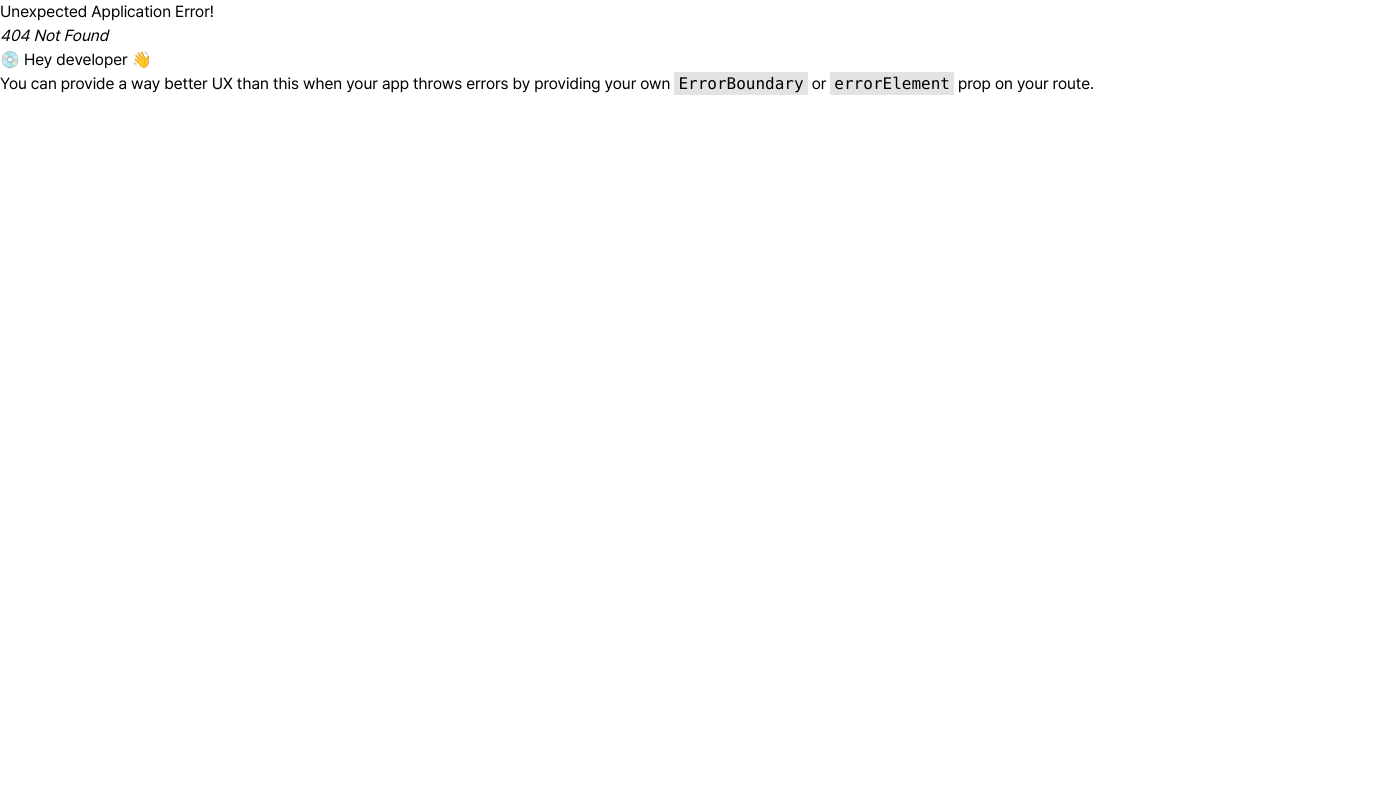
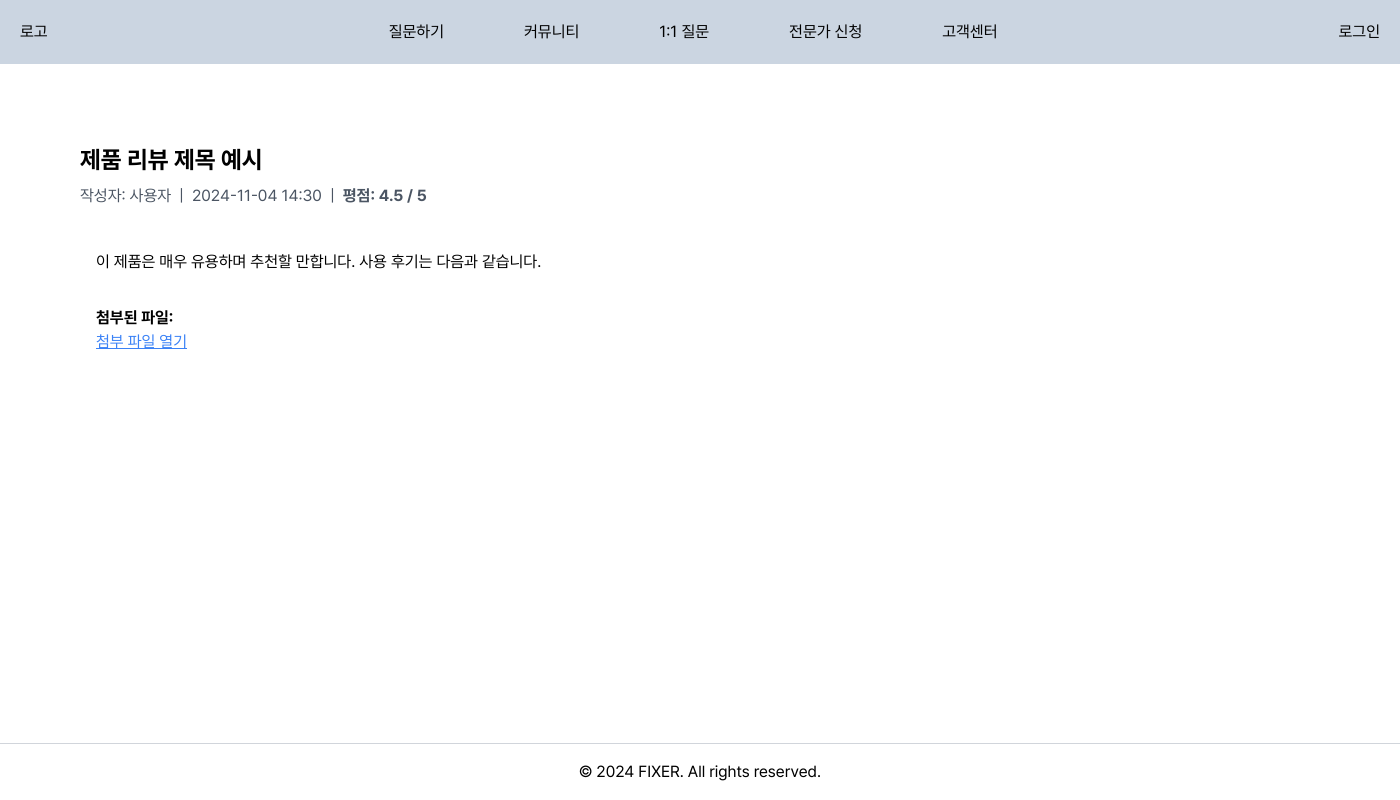
Before and after one commit to DUDADIDO/FIXER, a React (Vite) app in the folder FE/: page /reviewdetail in a window 1280 px wide. Before the commit this address had no page. Shown: the whole page, 1400 px wide, since content can reach past the window. Built offline with nearby package versions, Linux system fonts and the light colour scheme.

Commit message:
feat
게시물들 세부 페이지 개발
review, notice

```diff
--- a/FE/src/App.jsx
+++ b/FE/src/App.jsx
@@ -11,6 +11,9 @@ import WriteReview from "./components/storepage/writepostpage/WriteReview";
 import StoreRegisterPage from "./pages/StoreRegisterPage";
 import WriteNotice from "./components/storepage/writepostpage/WriteNotice";
 import WriteQnA from "./components/storepage/writepostpage/WriteQnA";
+import QnADetail from "./components/storepage/detailpage/QnADetail";
+import ReviewDetail from "./components/storepage/detailpage/ReviewDetail";
+import NoticeDetail from "./components/storepage/detailpage/NoticeDetail";
 
 
 const router = createBrowserRouter([
@@ -26,6 +29,9 @@ const router = createBrowserRouter([
       { path: "/writenotice", element: <WriteNotice /> },
       { path: "/writeqna", element: <WriteQnA /> },
       { path: "/storeregister", element: <StoreRegisterPage /> },
+      { path: "/qnadetail", element: <QnADetail /> },
+      { path: "/reviewdetail", element: <ReviewDetail /> },
+      { path: "/noticedetail", element: <NoticeDetail /> },
     ],
   },
   {
--- /dev/null
+++ b/FE/src/components/storepage/detailpage/NoticeDetail.jsx
@@ -0,0 +1,23 @@
+import React from "react";
+import dummyNoticeData from "./dummyNoticeData.json"; // JSON 파일로부터 데이터 가져오기
+
+export default function NoticeDetail({ data = dummyNoticeData }) {
+  return (
+    <div className="flex flex-col justify-start items-start mt-10 w-full">
+      <div className="w-full mb-4">
+        <p className="text-2xl font-semibold mb-2">{data.title}</p>
+        <div className="flex justify-between">
+          <div className="flex space-x-2 items-center">
+            <p>작성자: {data.author}</p>
+            <p>|</p>
+            <p>{data.created_at}</p>
+          </div>
+        </div>
+      </div>
+      <hr className="my-1 border-0 dark:bg-gray-200 w-full h-0.5" />
+      <div className="p-4">
+        <p>{data.content}</p>
+      </div>
+    </div>
+  );
+}
--- /dev/null
+++ b/FE/src/components/storepage/detailpage/ReviewDetail.jsx
@@ -0,0 +1,39 @@
+import React from "react";
+import dummyReviewData from "./dummyReviewData.json"; // JSON 파일로부터 데이터 가져오기
+
+export default function ReviewDetail({ data = dummyReviewData }) {
+  return (
+    <div className="flex flex-col justify-start items-start mt-10 w-full">
+      <div className="w-full mb-4">
+        <p className="text-2xl font-semibold mb-2">{data.title}</p>
+        <div className="flex justify-between">
+          <div className="flex space-x-2 items-center text-gray-600">
+            <p>작성자: {data.author}</p>
+            <p>|</p>
+            <p>{data.created_at}</p>
+            <p>|</p>
+            {/* 평점을 작성자와 생성일시 옆에 표시 */}
+            <p className = "font-bold">평점: {data.rating} / 5</p>
+          </div>
+        </div>
+      </div>
+      <hr className="my-1 border-0 dark:bg-gray-200 w-full h-0.5" />
+      <div className="p-4">
+        <p>{data.content}</p>
+      </div>
+      {data.attached_file && (
+        <div className="p-4">
+          <p className="font-semibold">첨부된 파일:</p>
+          <a
+            href={data.attached_file}
+            target="_blank"
+            rel="noopener noreferrer"
+            className="text-blue-500 underline"
+          >
+            첨부 파일 열기
+          </a>
+        </div>
+      )}
+    </div>
+  );
+}
--- /dev/null
+++ b/FE/src/components/storepage/detailpage/dummyNoticeData.json
@@ -0,0 +1,6 @@
+{
+    "title": "공지사항 제목 예시",
+    "content": "이것은 공지사항의 내용입니다. 중요한 정보가 포함되어 있습니다.",
+    "author": "관리자",
+    "created_at": "2024-11-04 10:00"
+  }
--- /dev/null
+++ b/FE/src/components/storepage/detailpage/dummyReviewData.json
@@ -0,0 +1,8 @@
+{
+    "title": "제품 리뷰 제목 예시",
+    "author": "사용자",
+    "created_at": "2024-11-04 14:30",
+    "content": "이 제품은 매우 유용하며 추천할 만합니다. 사용 후기는 다음과 같습니다.",
+    "rating": 4.5,
+    "attached_file": "https://example.com/path/to/attachment.jpg"
+  }
```
Also changed, not shown: FE/src/components/storepage/detailpage/QnADetail.jsx (added, +10 -0 lines).
